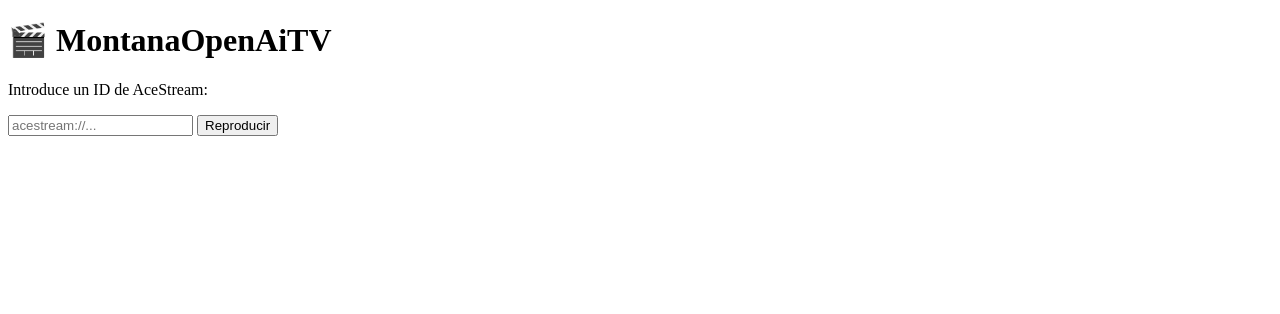
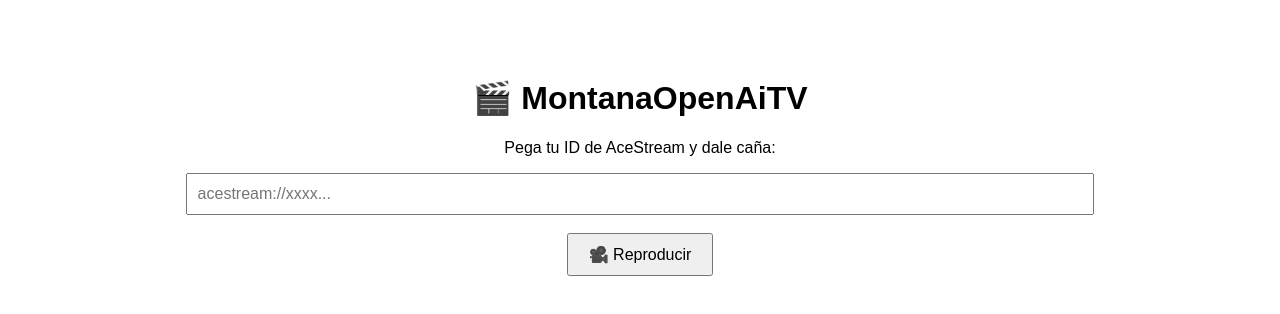
Before and after one commit to M264921/yavale, a website: page index.html in a window 1280 px wide. Drawn offline with Linux system fonts and the light colour scheme.

Commit message:
Update index.html with redirect button

```diff
--- a/index.html
+++ b/index.html
@@ -1,26 +1,26 @@
 <!DOCTYPE html>
-<html lang="en">
+<html>
 <head>
   <meta charset="UTF-8" />
-  <meta name="viewport" content="width=device-width, initial-scale=1.0"/>
   <title>MontanaOpenAiTV</title>
 </head>
-<body>
+<body style="font-family:sans-serif; text-align:center; padding-top:50px;">
   <h1>🎬 MontanaOpenAiTV</h1>
-  <p>Introduce un ID de AceStream:</p>
-  <input type="text" id="aceid" placeholder="acestream://...">
-  <button onclick="go()">Reproducir</button>
+  <p>Pega tu ID de AceStream y dale caña:</p>
+
+  <input id="aceInput" placeholder="acestream://xxxx..." style="width:70%; padding:10px; font-size:16px;">
+  <br><br>
+  <button onclick="abrirEnlace()" style="padding:10px 20px; font-size:16px;">🎥 Reproducir</button>
 
   <script>
-    function go() {
-      const id = document.getElementById("aceid").value.trim();
-      if (id) {
-        const url = id.replace("acestream://",
-"https://toninomontana.ddns.net/ace/");
-        window.location.href = url;
-      } else {
-        alert("Pon un ID válido!");
+    function abrirEnlace() {
+      let id = document.getElementById('aceInput').value.trim();
+      if (!id) {
+        alert('¡Introduce un enlace o ID válido!');
+        return;
       }
+      id = id.replace('acestream://', '').trim();
+      window.location.href = 'https://toninomontana.ddns.net/p/' + id;
     }
   </script>
 </body>
```
